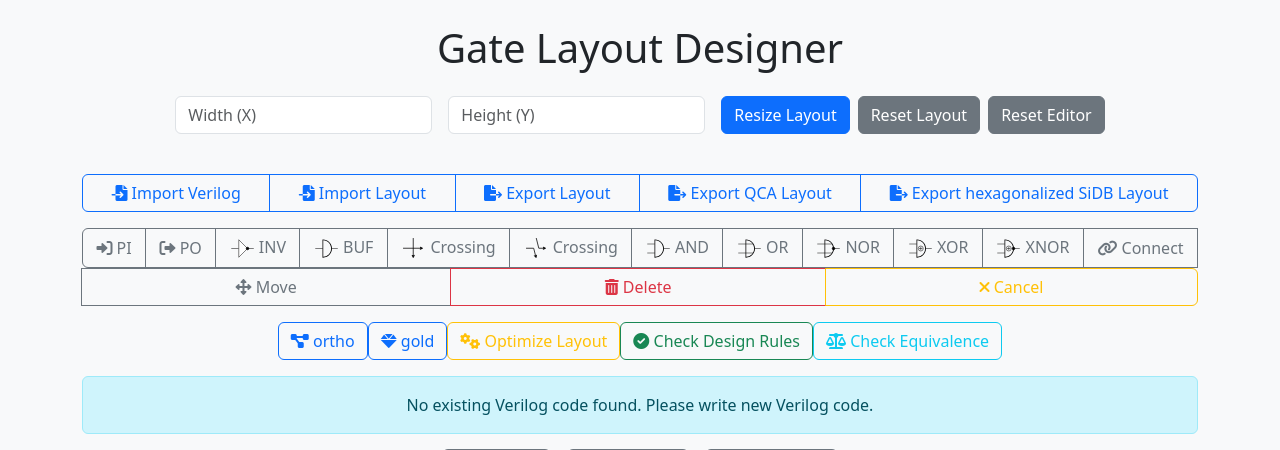
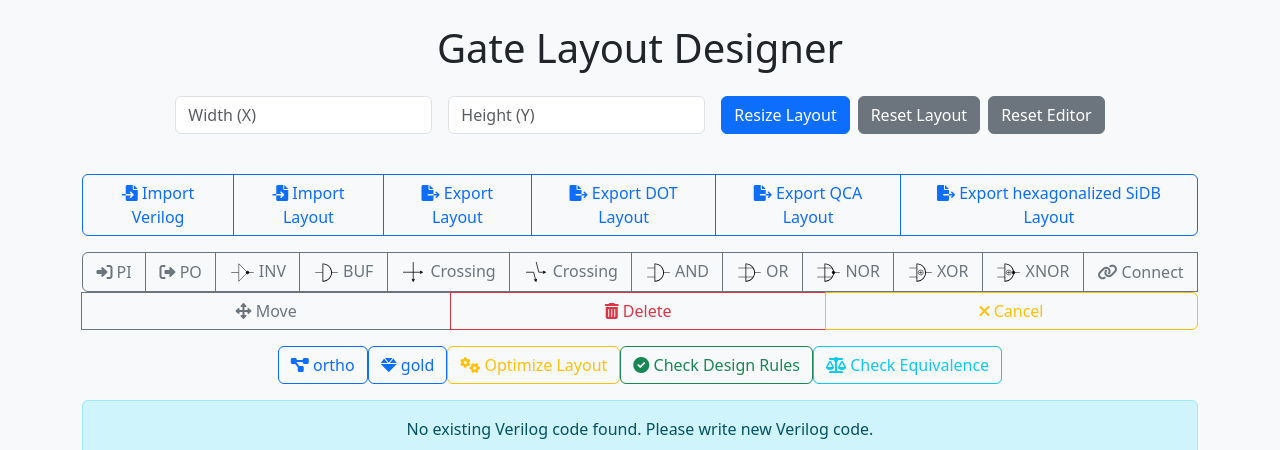
Before and after one commit to cda-tum/mnt-designer, a Flask app: page / in a window 1280 px wide. Shown: the top 450 px of the page. Run offline with Flask 2, Linux system fonts and the light colour scheme; some libraries are stand-ins or nearby versions.

Commit message:
export dot layout

```diff
--- a/src/mnt/designer/app.py
+++ b/src/mnt/designer/app.py
@@ -11,6 +11,7 @@ from mnt.pyfiction import (
     read_cartesian_fgl_layout,
     route_path,
     write_fgl_layout,
+    write_dot_layout,
     read_technology_network,
     orthogonal,
     graph_oriented_layout_design,
@@ -1029,6 +1030,35 @@ def export_layout():
             file_path,
             as_attachment=True,
             mimetype="application/fgl",
+            download_name=file_path,
+        )
+
+    except Exception as e:
+        return jsonify({"success": False, "error": str(e)})
+    finally:
+        # Clean up the file if it exists
+        if os.path.exists(file_path):
+            os.remove(file_path)
+
+
+@app.route("/export_dot_layout", methods=["GET"])
+def export_dot_layout():
+    try:
+        session_id = session.get("session_id")
+        layout = layouts.get(session_id)
+
+        if not layout:
+            return jsonify({"success": False, "error": "Layout not found."})
+
+        # Serialize the layout to dot file
+        file_path = f"layout.dot"
+        write_dot_layout(layout, file_path)
+
+        # Send the dot file as an attachment
+        return send_file(
+            file_path,
+            as_attachment=True,
+            mimetype="application/dot",
             download_name=file_path,
         )
 
--- a/src/mnt/designer/static/js/script.js
+++ b/src/mnt/designer/static/js/script.js
@@ -2031,6 +2031,20 @@ $(document).ready(() => {
     }, 3000); // Adjust this delay based on the expected download time
   });
 
+  // Export DOT Layout
+  $("#export-dot-layout-button").on("click", function () {
+    // Show a loading spinner or disable the button during the download
+    $("#export-dot-layout-button").prop("disabled", true);
+
+    // Trigger the download
+    window.location.href = "/export_dot_layout";
+
+    // Re-enable the button after a delay (or based on another event like download completion)
+    setTimeout(function () {
+      $("#export-dot-layout-button").prop("disabled", false);
+    }, 3000); // Adjust this delay based on the expected download time
+  });
+
   // Export QCA Layout
   $("#export-qca-layout-button").on("click", function () {
     // Show a loading spinner or disable the button during the download
--- a/src/mnt/designer/templates/index.html
+++ b/src/mnt/designer/templates/index.html
@@ -101,6 +101,13 @@
           class="btn btn-outline-primary"
         >
           <i class="fas fa-file-export"></i> Export Layout
+        </button>
+        <button
+                type="button"
+                id="export-dot-layout-button"
+                class="btn btn-outline-primary"
+        >
+          <i class="fas fa-file-export"></i> Export DOT Layout
         </button>
         <button
           type="button"
```
